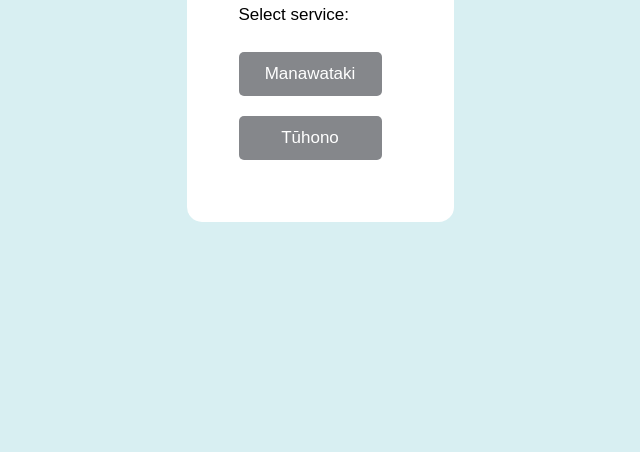
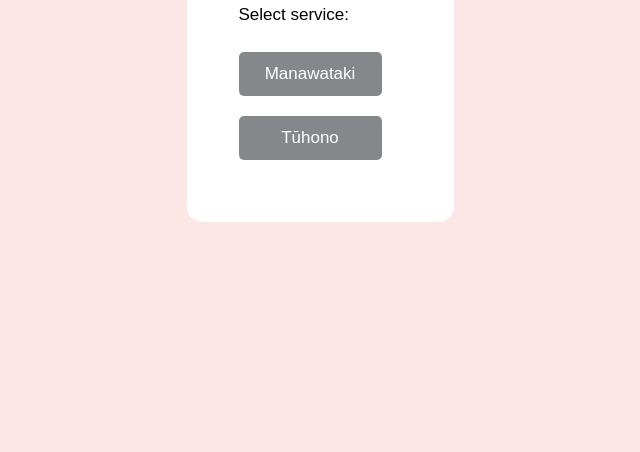
Before and after one commit to kiapuawai/caregiversignin, a plain HTML site: page index.html in a window 1280 px wide. Shown: the part 348-800 px from the top of the page, without its empty margins (320-960 px from the left). Drawn offline with Linux system fonts and the light colour scheme.

Commit message:
Change background colour to pink.

```diff
--- a/index.html
+++ b/index.html
@@ -10,7 +10,7 @@
         html, body {
             margin: 0px;
             font-family: Arial, Helvetica, sans-serif;
-            background-color:#d8eff2;
+            background-color:#fde6e6;
             height: 100%
         }
         .container {
```
